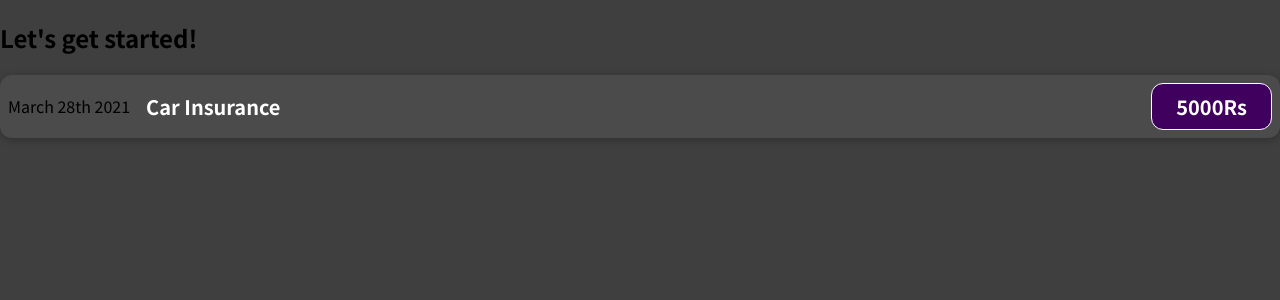
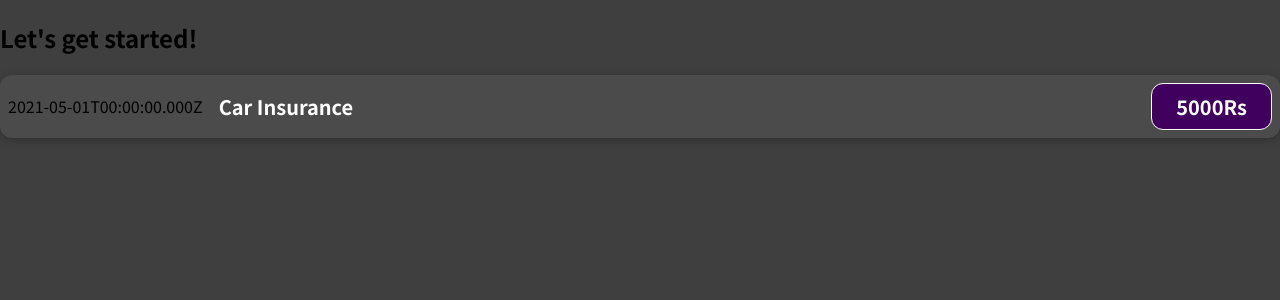
Before and after one commit to sameerwatts/React-Initial-Project, a JavaScript app: page / in a window 1280 px wide. Shown: the top 300 px of the page. Built offline with nearby package versions, Linux system fonts and the light colour scheme.

Commit message:
Output dynamic data & working with jsx

```diff
--- a/src/components/ExpenseItem/ExpenseItem.js
+++ b/src/components/ExpenseItem/ExpenseItem.js
@@ -1,12 +1,17 @@
 import "./ExpenseItem.css"; //import with css extension
 
 const ExpenseItem = () => {
+
+    const expenseTitle = "Car Insurance";
+    const expenseDate = new Date(2021, 4, 1);
+    const expenseAmount = 5000;
+
     return (
         <div className="expense-item">
-            <div>March 28th 2021</div>
+            <div>{expenseDate.toISOString()}</div>
             <div className="expense-item__description">
-                <h2>Car Insurance</h2>
-                <div className="expense-item__price">5000Rs</div>
+                <h2>{expenseTitle}</h2>
+                <div className="expense-item__price">{expenseAmount}Rs</div>
             </div>
         </div>
     );
@@ -16,3 +21,6 @@
 
 // 1. use root div
 // 2. use className instead of only class
+// 3. We don't have form for user input so we are adding constants in react function
+// 4. {} for adding basic js expression in jsx
+// 5.
```
